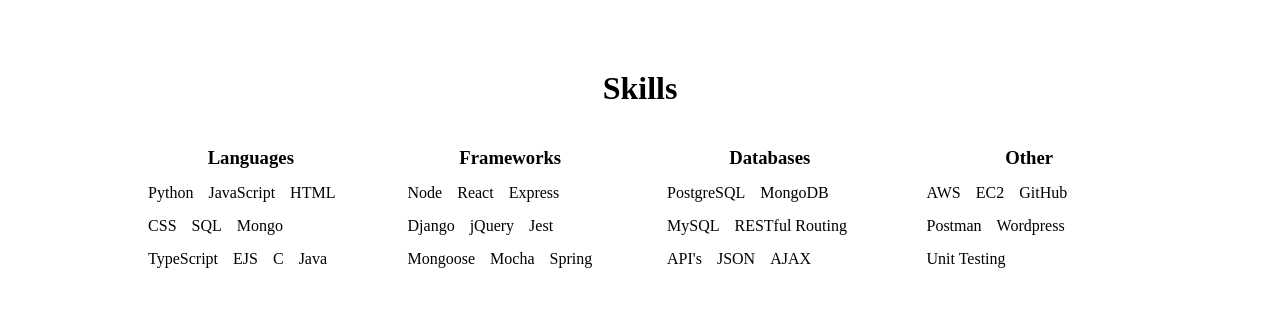
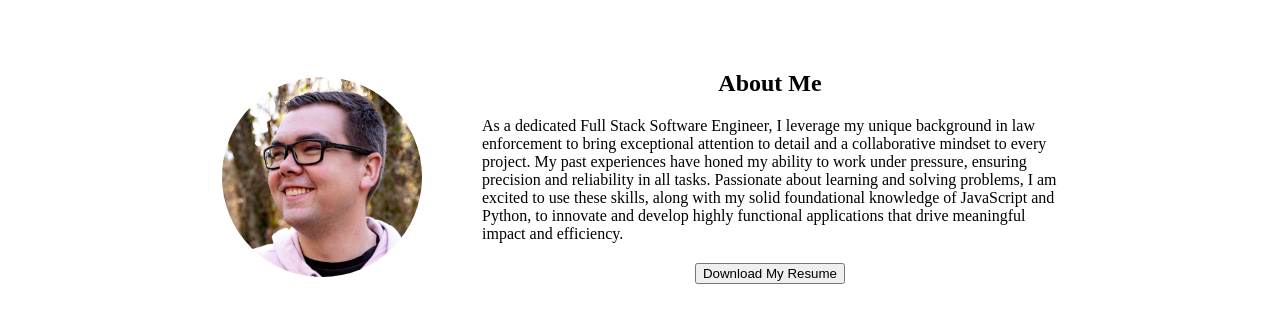
Before and after one commit to jcogs94/portfolio, a React (Create React App) app: page / in a window 1280 px wide. Shown: the part 381-715 px from the top of the page. Built offline with nearby package versions, Linux system fonts and the light colour scheme.

Commit message:
about me moved under hero

```diff
--- a/src/components/Main/Main.jsx
+++ b/src/components/Main/Main.jsx
@@ -8,9 +8,9 @@
     return <>
         <main>
             <Hero />
+            <AboutMe />
             <Skills />
             <MyWork />
-            <AboutMe />
         </main>
     </>
 }
```
Also changed, not shown: src/components/Main/Hero/Hero.css (+11 -0 lines).
